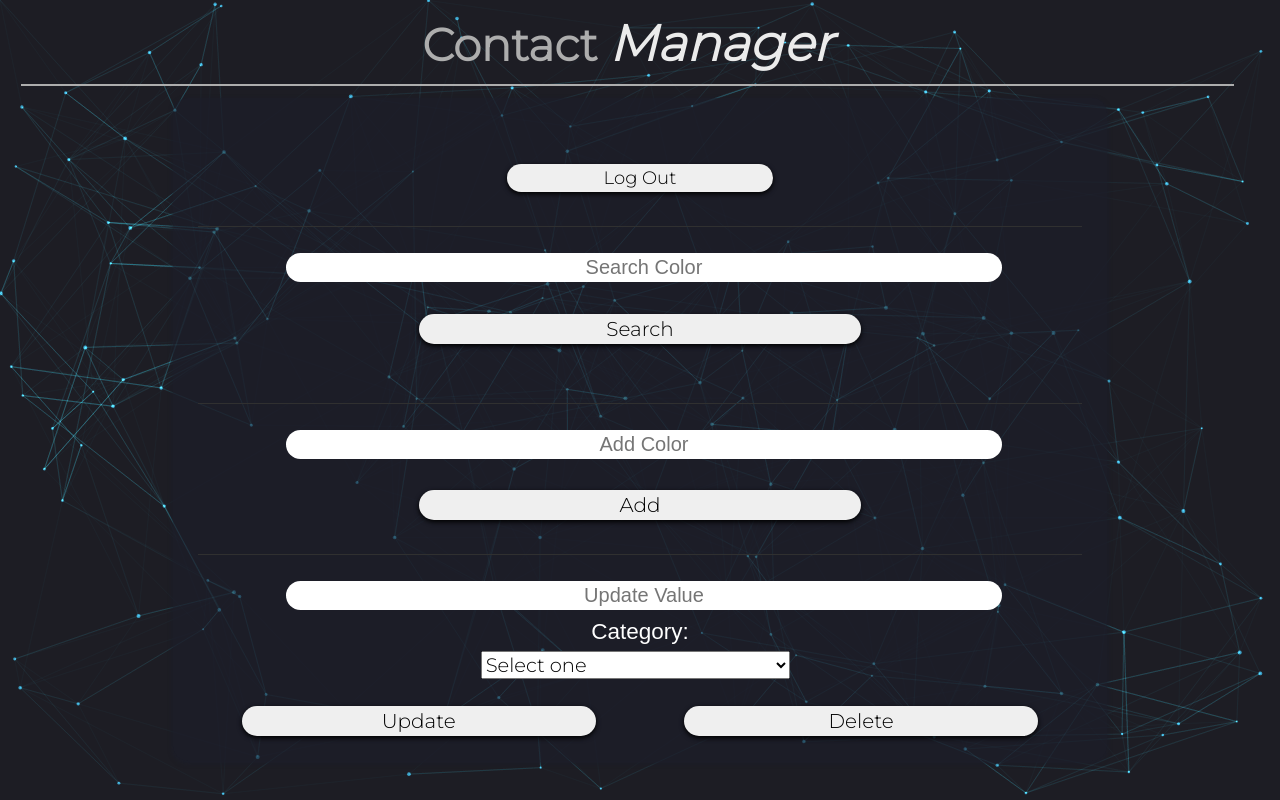
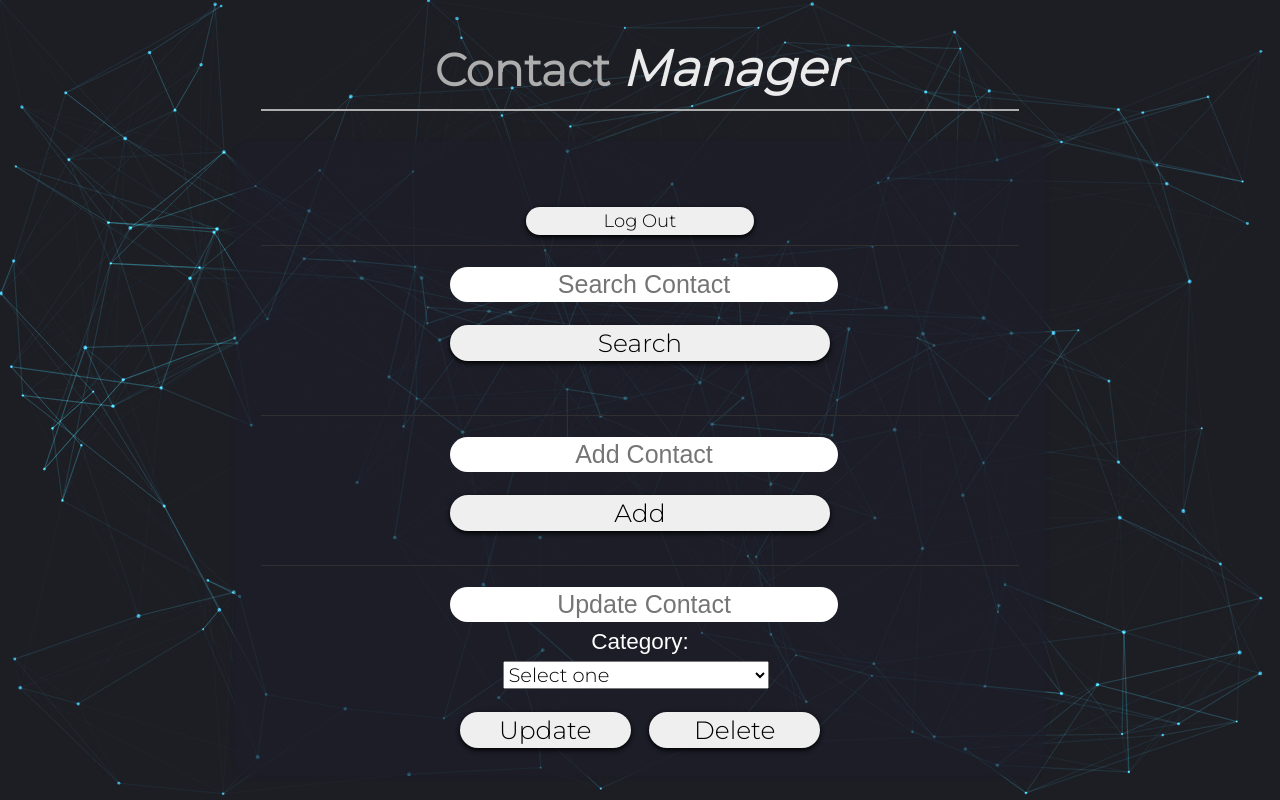
Before and after one commit to J-Compsci/contact-master-front-end, a plain HTML site: page user.html in a window 1280 px wide. Drawn offline with Linux system fonts and the light colour scheme; animation ran at ten frames a second; a web font is replaced by a local one.

Commit message:
Updates to uniformity
Adjusting form resizing, button resizing, The page reloads after closing complete registration, and formatting HTML doc for best practices

```diff
--- a/css/styles.css
+++ b/css/styles.css
@@ -3,6 +3,9 @@ body{
     background: #1d1d24;
     background-repeat: none;
     overflow: hidden;
+    display: flex;
+    flex-direction: column;
+    justify-content: center;
     /*font-family: 'IBM Plex Sans KR', sans-serif;
     font-size: 0.65em;*/
 }
@@ -25,13 +28,13 @@ h1, h2, h3, h4, h5, p, label, #userName{
 
 p{
   margin-top: 0px;
-  font-size: 25px;
+  font-size: 20px;
 }
 
 #title{
     font-size: 45px;
-    width: 96%;
-    margin: 1%;
+    width: 60%;
+    margin-left: 20%;
     text-align: center;
     font-family: 'Montserrat', sans-serif;
     font-weight: 600;
@@ -49,7 +52,7 @@ p{
 #loginDiv{
     border-radius: 15px;
     font-size: 30px;
-    width: 70%;
+    width: 60%;
     margin-left: auto;
     margin-right: auto;
     padding-left: 30%;
@@ -65,7 +68,7 @@ p{
   flex-direction: column;
   justify-content: center;
   font-size: 30px;
-  width: 70%;
+  width: 60%;
   margin-left: auto;
   margin-right: auto;
   padding: 25px;
@@ -96,7 +99,7 @@ p{
 button{
     box-shadow: 0px 2px 5px 0px black;
     border-color: transparent;
-    font-size: 20px;
+    font-size: 25px;
     border-radius: 25px;
     width: 50%;
     margin-left: 25%;
@@ -104,6 +107,7 @@ button{
 }
 
 button:hover{
+    cursor: pointer;
     box-shadow: 0px 0px 0px 0px black;
     background-color: #399AC0/*#00d5124f*/;
     color: #FFFFFF;
@@ -124,35 +128,31 @@ button:focus {
 	font-size: 25px;
 }
 
-/*#searchText{
-	font-size: 30px;
-}
-
-#colorText{
-	font-size: 30px;
-}*/
-
-.RUDField{
-  font-size: 20px;
-}
-
 .queryBox{
   border-top: 1px solid #303030;
   padding-top: 20px;
+}
+
+.queryBtn{
+  font-size: 25px;
 }
 
 #updateText{
   margin-bottom: 1%;
 }
 
-input[type="text"],input[type="password"], input[type="email"]{
+input[type="text"], input[type="password"], input[type="email"]{
     border-color: transparent;
-    border-radius: 17px;
+    border-radius: 20px;
     text-align: center;
-    width: 80%;
-    margin-left: 10%;
+    width: 50%;
+    margin-left: 25%;
     margin-bottom: 3%;
     font-family: 'IBM Plex Sans KR', sans-serif;
+}
+
+input[type="text"].RUDField{
+  font-size: 25px;
 }
 
 
@@ -177,8 +177,9 @@ input[type="submit"]:hover{
 
 input[type="text"]:focus, input[type="password"]:focus, input[type="email"]:focus{
   outline: none;
-  background-color: #ffffff;
 }
+
+
 
 /*-----------------------INNER TITLE----------------------------------*/
 #inner-title{
@@ -223,9 +224,10 @@ input[type="text"]:focus, input[type="password"]:focus, input[type="email"]:focu
     opacity: 1;
     display: inline-block;
     font-size: 0.7em;
+    font-weight: bold;
     width: 90%;
     text-align: center;
-    margin-top: 2%;
+    margin-top: 1%;
     margin-left: 5%;
     margin-bottom: 2%;
     font-family: 'Montserrat', sans-serif;
@@ -264,14 +266,18 @@ input[type="text"]:focus, input[type="password"]:focus, input[type="email"]:focu
   margin-bottom: 0.5em;
 }
 
-form input[type="text"], form input[type="email"], input[type="password"]{
+form input[type="text"], form input[type="email"], form input[type="password"]{
   width: 80%;
-  font-size: 20px;
+  margin-left: 10%;
+  margin-right: auto;
+  margin-bottom: 1%;
+  font-size: 25px;
 }
 
 form input[type="submit"]{
+  font-size: 25px;
   text-align: center;
-  margin-top: 25px;
+  margin-top: 5px;
   margin-left: 25%;
   margin-right: auto;
 }
@@ -293,7 +299,6 @@ form {
 }
 
 .openBtn{
-  padding: 10px 15px;
   cursor: pointer;
 }
 
@@ -341,6 +346,7 @@ form {
     width: 30%;
     font-size: 0.6em;
     margin-left: 35%;
+    margin-bottom: 10px;
 }
 
 #logoutButton:hover{
@@ -354,13 +360,15 @@ form {
 #modButtons{
   display: flex;
   flex-direction: row;
-  justify-content: space-evenly;
-  margin-left: auto;
-  margin-right: auto;
+  justify-content: space-around;
+  width: 50%;
+  margin: auto;
 }
 
 .modButtons{
-  width: 40%;
+  font-size: 25px;
+  width: 45%;
+
   margin-left: auto;
   margin-right: auto;
 }
--- a/js/code.js
+++ b/js/code.js
@@ -216,8 +216,11 @@ function closeForm(){
 
 	//makes the form reappear if opened again
 	if(newForm.style.display == "none"){
-		newForm.style.display = "inline";
-	}
+		//newForm.style.display = "inline";
+		location.reload();
+		return false;
+
+	} else {
 
 		var num = document.getElementsByClassName("loginResult");
 		var inputs = newForm.elements;
@@ -233,6 +236,7 @@ function closeForm(){
 		//iterate between each span and make innerHTML "" (blank) to avoid buildup
 		for(var i = 0; i < num.length; i++){
 			document.getElementsByClassName("loginResult")[i].innerHTML = "";
+		}
 	}
 }
 
--- a/user.html
+++ b/user.html
@@ -7,9 +7,7 @@
 
 	<title>COP 4331 LAMP Stack Demo Contact Manager</title>
 	<!-- Javascript and CSS files -->
-
-	<canvas id="canvas"></canvas>
-	<script type="text/javascript" src="js/code.js"></script>
+	<script type="text/javascript" src="js/code.js" defer></script>
   <link href="css/styles.css" rel="stylesheet">
 	<!--Fonts-->
 	<link href="https://fonts.googleapis.com/css2?family=Montserrat:wght@300&display=swap" rel="stylesheet">
@@ -26,36 +24,36 @@
 
 </head>
 <body>
+	<canvas id="canvas"></canvas>
 	<h1 id="title">Contact <span id="step">Manager</span></h1>
 	<div id="contentBlock"> <!--Everything under title-->
 
 		<div id="loggedInDiv">
 			<span id="userName"></span><br />
 			<button type="button" id="logoutButton" onclick="doLogout();">Log Out</button>
-		</div><br>
+		</div>
 
 		<div id="accessUIDiv">
 
-			<!-- Search - For anything in data base, for user specific info, or only a particular category (i.e. usernames)?  -->
+			<!-- Search - Search Contacts; search for names and emails? -->
 			<div class="queryBox">
-				<input type="text" class="RUDField" id="searchText" placeholder="Search Color"/>
-				<button type="button" id="searchColorButton" onclick="searchColor();"> Search </button><br />
+				<input type="text" class="RUDField" id="searchText" placeholder="Search Contact"/>
+				<button type="button" class="queryBtn" id="searchColorButton" onclick="searchColor();"> Search </button><br />
 				<span id="colorSearchResult"></span>
 				<p id="colorList">
 				</p>
 			</div><br />
 
-			<!-- Add Field - Is this replaced by registration or will this be for additional phone numbers etc.?-->
-			<!--Maybe delete-->
+			<!-- Add Field - Add Contact; Format for adding, add names, and emails ?-->
 			<div class="queryBox">
-				<input type="text" class="RUDField" id="colorText" placeholder="Add Color">
-				<button type="button" id="addColorButton" onclick="addColor();"> Add </button><br />
+				<input type="text" class="RUDField" id="colorText" placeholder="Add Contact">
+				<button type="button" class="queryBtn" id="addColorButton" onclick="addColor();"> Add </button><br />
 				<span id="colorAddResult"></span><br/>
 			</div>
 
-			<!--Update/Delete-->
+			<!--Update Contact/Delete Contact-->
 			<div class="queryBox" id="UDQuery">
-				<input type="text" class="RUDField" id="updateText" placeholder="Update Value">
+				<input type="text" class="RUDField" id="updateText" placeholder="Update Contact">
 				<label for="Category"> Category: </label>
 				<select class="form-control" id="valueCat" name="Category" required>
 					<option value="NA" selected> Select one</option>
```
Also changed, not shown: index.html (+8 -9 lines), 1 other file. Lines whose indentation alone changed are shown as unchanged.
